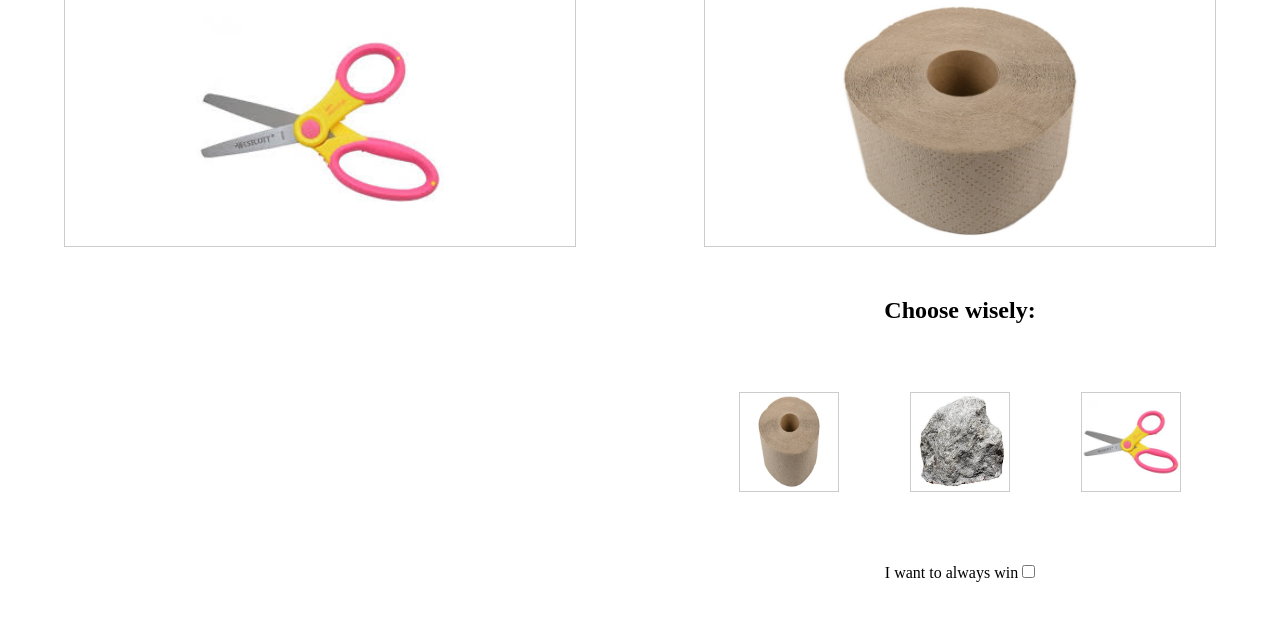
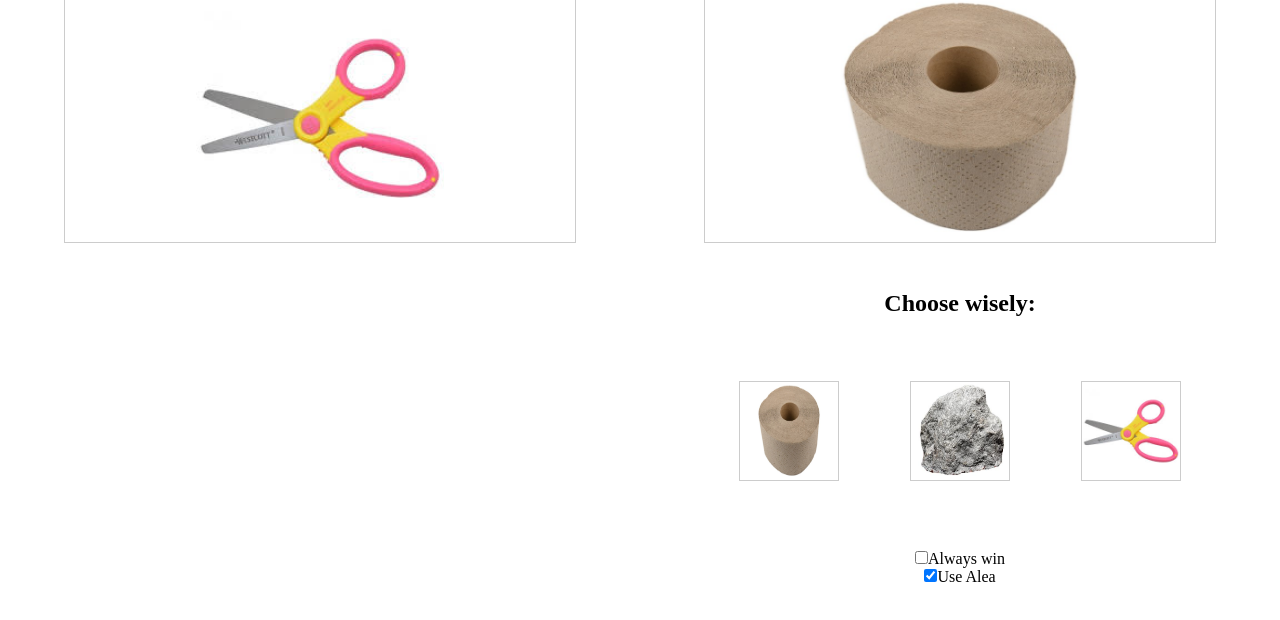
Before and after one commit to magdalena257/rock_paper_scissors, a plain HTML site: page index.html in a window 1280 px wide. Both pictures are taken after a click on the element 789 px from the left and 612 px from the top of the page. Shown: the part 168-788 px from the top of the page. Drawn offline with Linux system fonts and the light colour scheme.

Commit message:
Add option to select PRNG

```diff
--- a/index.html
+++ b/index.html
@@ -23,8 +23,9 @@
             <img class="option" src="images/2.jpg" alt="">
         </div>
     </div>
-    <p> I want to always win
-        <input type="checkbox" id="opt_alwaysWin">
+    <p>
+		<input type="checkbox" id="opt_alwaysWin">Always win<br>
+        <input type="checkbox" id="opt_useAlea" checked>Use Alea<br>
     </p>
     <script src="main.js"></script>
 </body>
--- a/main.js
+++ b/main.js
@@ -3,8 +3,9 @@ const elem_computerChoice = document.querySelector('#computer');
 const elem_userChoice = document.querySelector('#player');
 const elem_scoreboard = document.querySelector('#scoreboard');
 const elem_opt_alwaysWin = document.querySelector('#opt_alwaysWin');
+const elem_opt_useAlea = document.querySelector('#opt_useAlea');
 
-//0 tie, 1 win, 2 lose; Who needs army of IFs or ugly switch..case :>
+//0 tie, 1 win, 2 lose
 const result = [
 	[0,1,2],
 	[2,0,1],
@@ -12,26 +13,34 @@ const result = [
 ];
 
 let userScore = 0, compScore = 0;
-let random = Alea(new Date());//I replaced random function to make it more pr0; If you replace new Date() with static string it will always generate same result!
+let rand = Alea(new Date());
 
 elem_playButtons.forEach(function applyEvent(item){
 	item.addEventListener('click', function play(){
 		let userChoice = parseInt(this.getAttribute('value'));
+		let compChoice;
 
 		do {
-			var compChoice = toRange(random(), 0, 2);
+			let random;
+			if (elem_opt_useAlea.checked){
+				random = rand();
+			}else{
+				random = Math.random();
+			}
+			compChoice = toRange(random, 0, 2);
 
 		}while(result[userChoice][compChoice] != 1 && elem_opt_alwaysWin.checked);
 
-		elem_userChoice.style.backgroundImage = 'url("images/'+userChoice+'.jpg")';
-		elem_computerChoice.style.backgroundImage = 'url("images/'+compChoice+'.jpg")';
-
 		if (result[userChoice][compChoice] == 1){
 			userScore++;
-		}else if (result[userChoice][compChoice] == 2){
+		}
+
+		if (result[userChoice][compChoice] == 2){
 			compScore++;
 		}
 
+		elem_userChoice.style.backgroundImage = 'url("images/'+userChoice+'.jpg")';
+		elem_computerChoice.style.backgroundImage = 'url("images/'+compChoice+'.jpg")';
 		elem_scoreboard.textContent = compScore+' - '+userScore;
 
 	});
```
